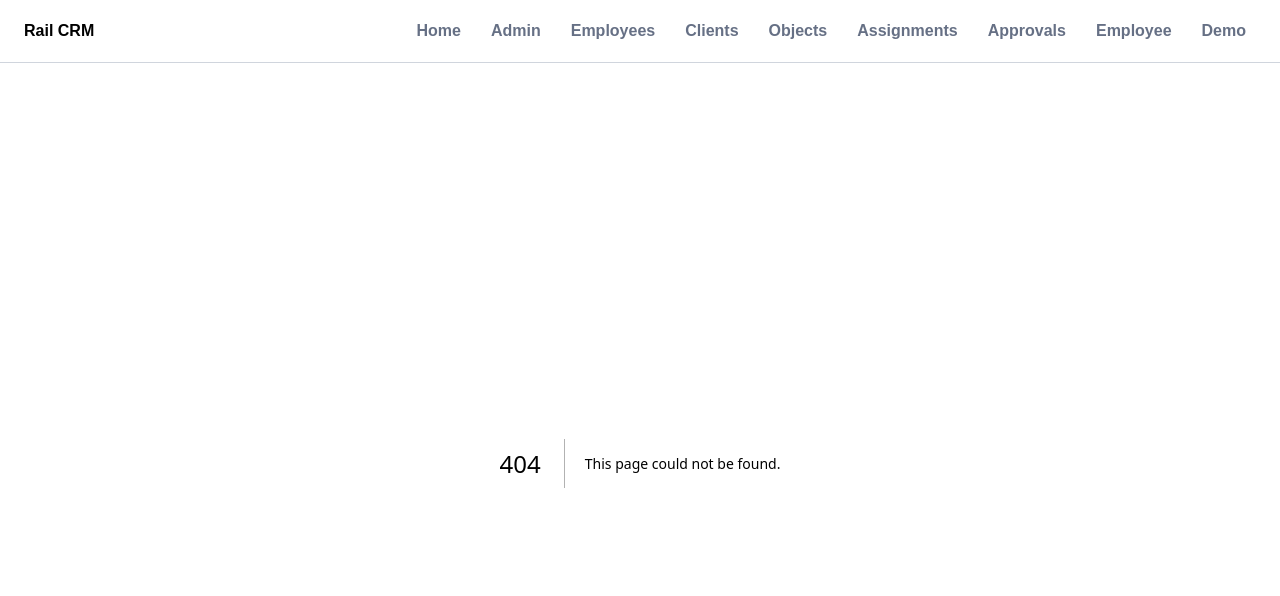
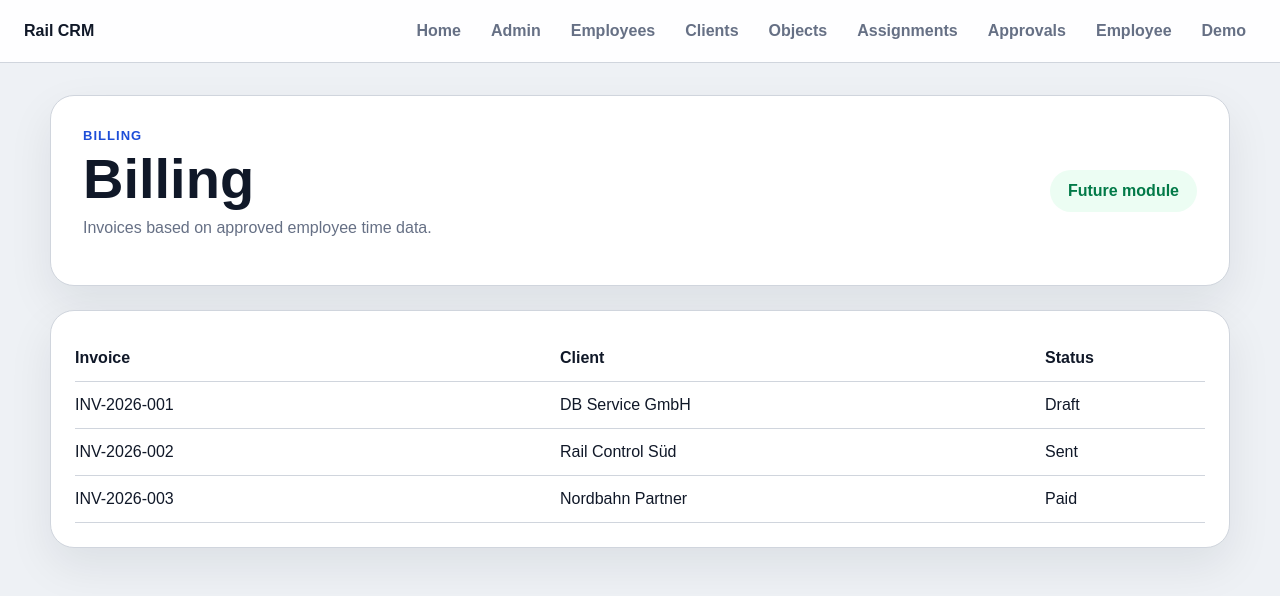
Before and after one commit to Webartdp/rail-crm-platform, a Next.js app in the folder frontend/: page /billing in a window 1280 px wide. Before the commit this address had no page. Shown: the top 596 px of the page. Built offline with nearby package versions, Linux system fonts and the light colour scheme.

Commit message:
Add billing page prototype

```diff
--- /dev/null
+++ b/frontend/app/billing/page.tsx
@@ -0,0 +1,31 @@
+const invoices = [
+  ['INV-2026-001', 'DB Service GmbH', 'Draft'],
+  ['INV-2026-002', 'Rail Control Süd', 'Sent'],
+  ['INV-2026-003', 'Nordbahn Partner', 'Paid'],
+];
+
+export default function BillingPage() {
+  return (
+    <main className="page-shell">
+      <section className="hero-card">
+        <div>
+          <p className="eyebrow">Billing</p>
+          <h1>Billing</h1>
+          <p className="hero-text">Invoices based on approved employee time data.</p>
+        </div>
+        <div className="status-pill">Future module</div>
+      </section>
+
+      <section className="panel">
+        <div className="table-row"><strong>Invoice</strong><strong>Client</strong><strong>Status</strong></div>
+        {invoices.map(([number, client, status]) => (
+          <div className="table-row" key={number}>
+            <span>{number}</span>
+            <span>{client}</span>
+            <span>{status}</span>
+          </div>
+        ))}
+      </section>
+    </main>
+  );
+}
```
